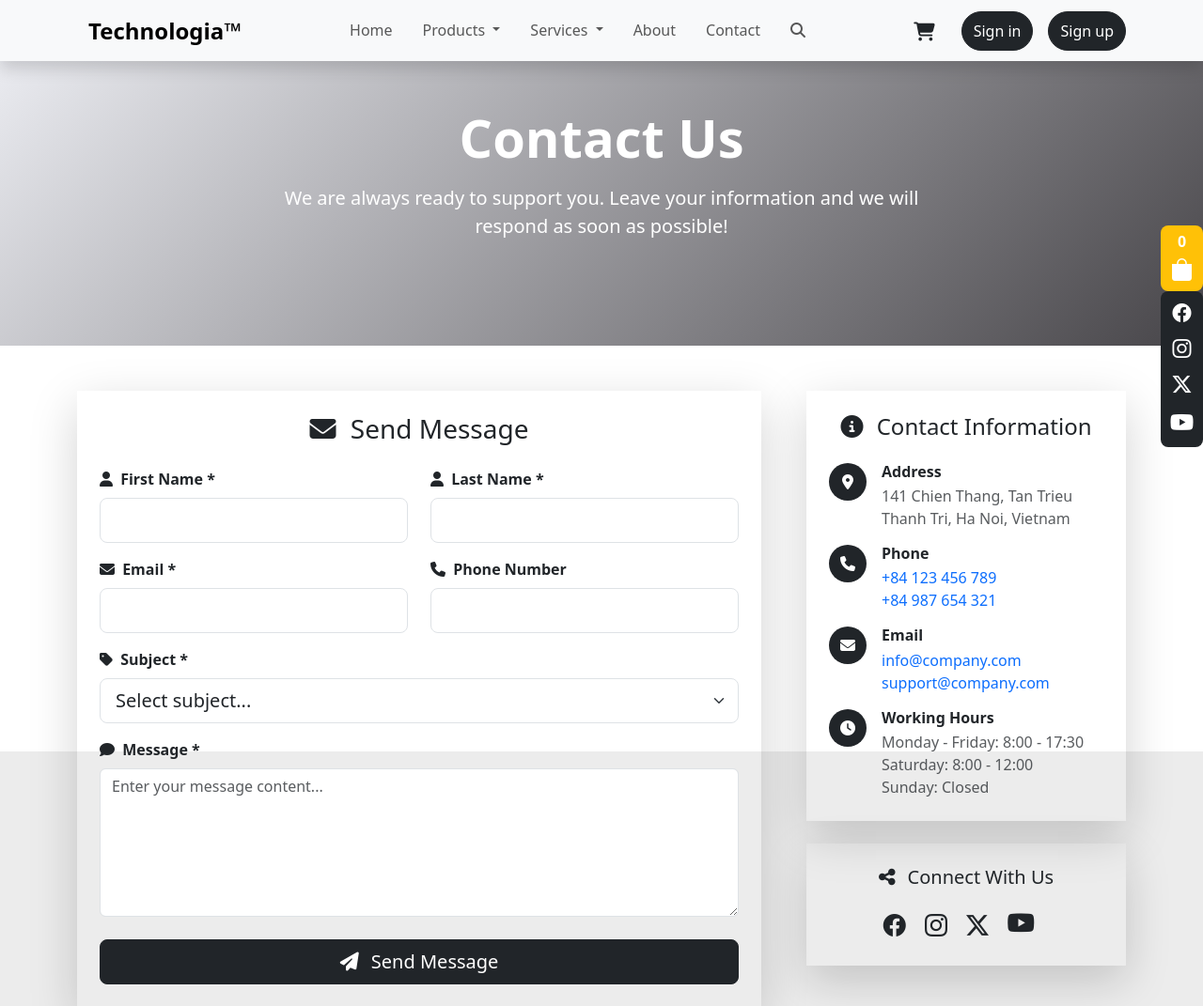
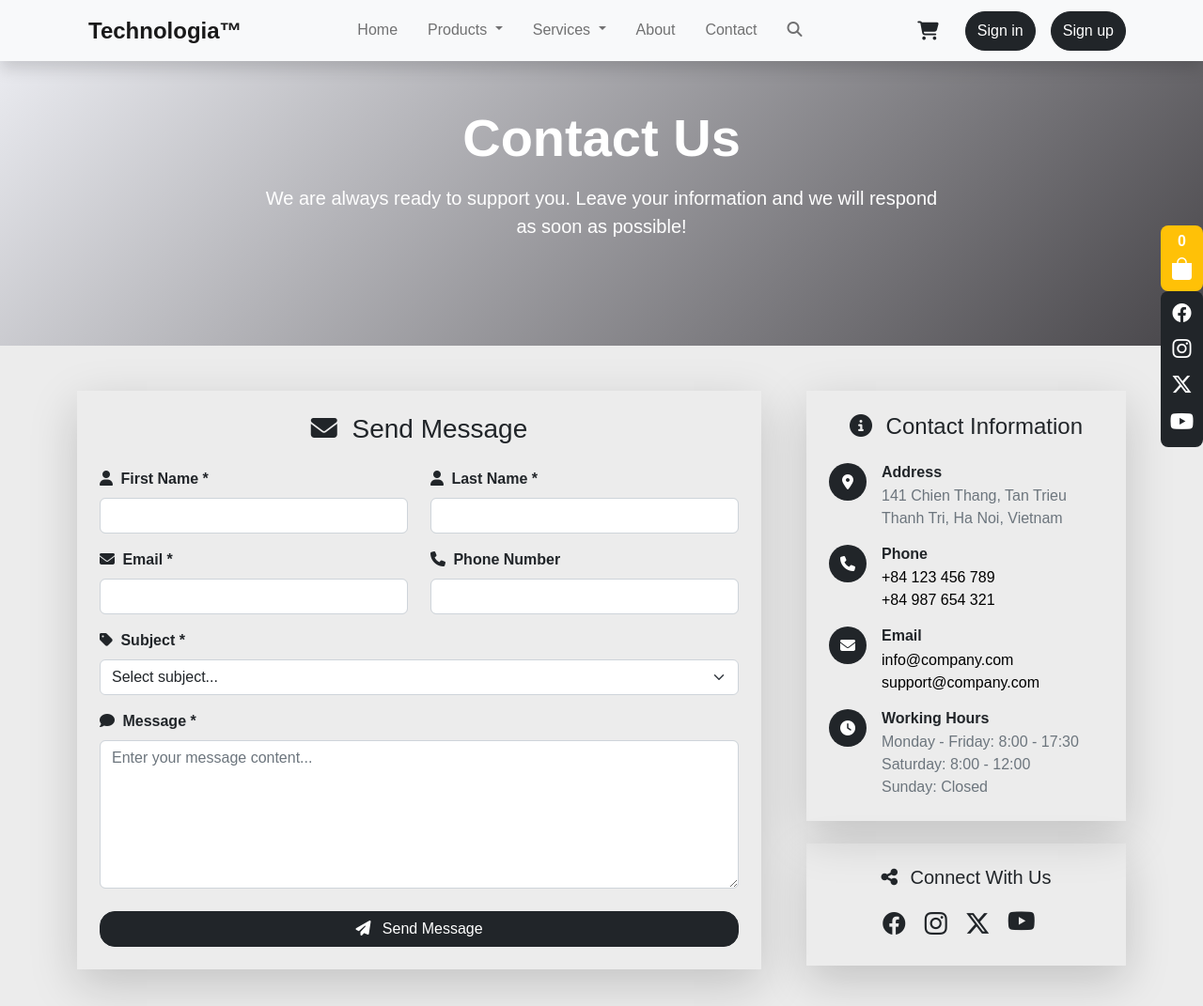
Before and after one commit to Thiennguyen012/Tech-store-e-comercial, a PHP site: page /index.php?act=contact in a window 1280 px wide. Shown: the top 1071 px of the page at 94% size. Run offline with PHP 8.4, Linux system fonts and the light colour scheme.

Commit message:
sửa tí

```diff
--- a/module/contact/contact.php
+++ b/module/contact/contact.php
@@ -1,20 +1,3 @@
-<?php
-// If there's any PHP processing, add code here
-?>
-
-<!DOCTYPE html>
-<html lang="en">
-
-<head>
-    <meta charset="UTF-8">
-    <meta name="viewport" content="width=device-width, initial-scale=1.0">
-    <title>Contact Us</title>
-    <link href="https://cdnjs.cloudflare.com/ajax/libs/bootstrap/5.3.0/css/bootstrap.min.css" rel="stylesheet">
-    <link href="https://cdnjs.cloudflare.com/ajax/libs/font-awesome/6.4.0/css/all.min.css" rel="stylesheet">
-</head>
-
-<body>
-
 <div class="container-fluid py-5" style="background: linear-gradient(135deg,rgb(234, 235, 240) 0%,rgb(71, 69, 73) 100%);">
     <div class="container">
         <div class="row justify-content-center">
@@ -44,14 +27,14 @@
                                     <i class="fas fa-user text-dark me-1"></i>
                                     First Name *
                                 </label>
-                                    <input type="text" class="form-control form-control-lg" id="firstName" name="firstName" required>
+                                <input type="text" class="form-control form-control-md" id="firstName" name="firstName" required>
                             </div>
                             <div class="col-md-6 mb-3">
                                 <label for="lastName" class="form-label fw-semibold">
                                     <i class="fas fa-user text-dark me-1"></i>
                                     Last Name *
                                 </label>
-                                    <input type="text" class="form-control form-control-lg" id="lastName" name="lastName" required>
+                                <input type="text" class="form-control form-control-md" id="lastName" name="lastName" required>
                             </div>
                         </div>
 
@@ -61,14 +44,14 @@
                                     <i class="fas fa-envelope text-dark me-1"></i>
                                     Email *
                                 </label>
-                                    <input type="email" class="form-control form-control-lg" id="email" name="email" required>
+                                <input type="email" class="form-control form-control-md" id="email" name="email" required>
                             </div>
                             <div class="col-md-6 mb-3">
                                 <label for="phone" class="form-label fw-semibold">
                                     <i class="fas fa-phone text-dark me-1"></i>
                                     Phone Number
                                 </label>
-                                    <input type="tel" class="form-control form-control-lg" id="phone" name="phone">
+                                <input type="tel" class="form-control form-control-md" id="phone" name="phone">
                             </div>
                         </div>
 
@@ -77,7 +60,7 @@
                                 <i class="fas fa-tag text-dark me-1"></i>
                                 Subject *
                             </label>
-                                <select class="form-select form-select-lg" id="subject" name="subject" required>
+                            <select class="form-select form-select-md" id="subject" name="subject" required>
                                 <option value="">Select subject...</option>
                                 <option value="general">General Question</option>
                                 <option value="service">Service</option>
@@ -96,7 +79,7 @@
                         </div>
 
                         <div class="d-grid">
-                                <button type="submit" class="btn btn-dark btn-lg">
+                            <button type="submit" class="btn btn-dark rounded-4">
                                 <i class="fas fa-paper-plane me-2"></i>
                                 Send Message
                             </button>
@@ -311,7 +294,3 @@
         });
     });
 </script>
-
-</body>
-
-</html>
```
Lines whose indentation alone changed are shown as unchanged.
